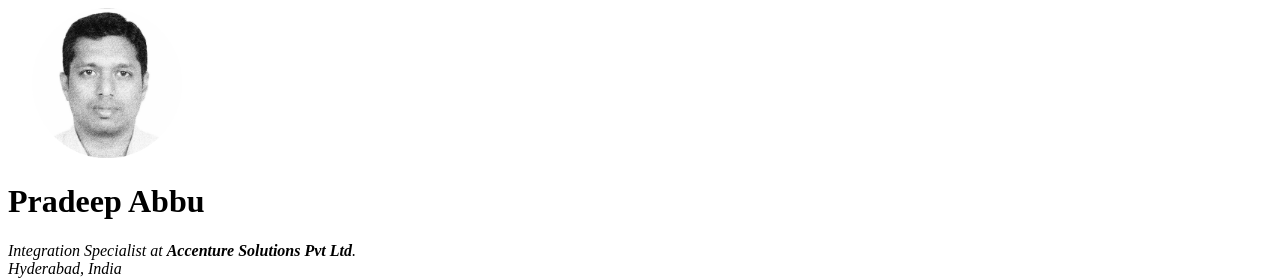
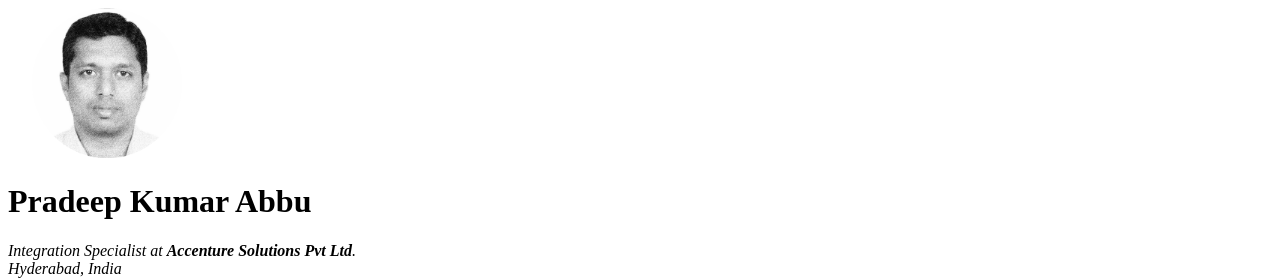
Before and after one commit to pradeepabbu/HomePage, a plain HTML site: page index.html in a window 1280 px wide. Shown: the top 280 px of the page. Drawn offline with Linux system fonts and the light colour scheme.

Commit message:
Updated Name

```diff
--- a/index.html
+++ b/index.html
@@ -9,7 +9,7 @@
 <body>
   &nbsp;&nbsp;&nbsp;&nbsp;&nbsp;
   <img src='PradeepAbbu.gif' alt='Pradeep profile picture' height="150" width="150" />
-  <h1>Pradeep Abbu</h1>
+  <h1>Pradeep Kumar Abbu</h1>
   <p><em>Integration Specialist at <strong>Accenture Solutions Pvt Ltd</strong>.</em><br />
   <em>Hyderabad, India</em></p>
   <p>Pradeep Abbu have over 13 years of experience in design and delivery of Integration solutions using Microsoft technologies.<br />
```
